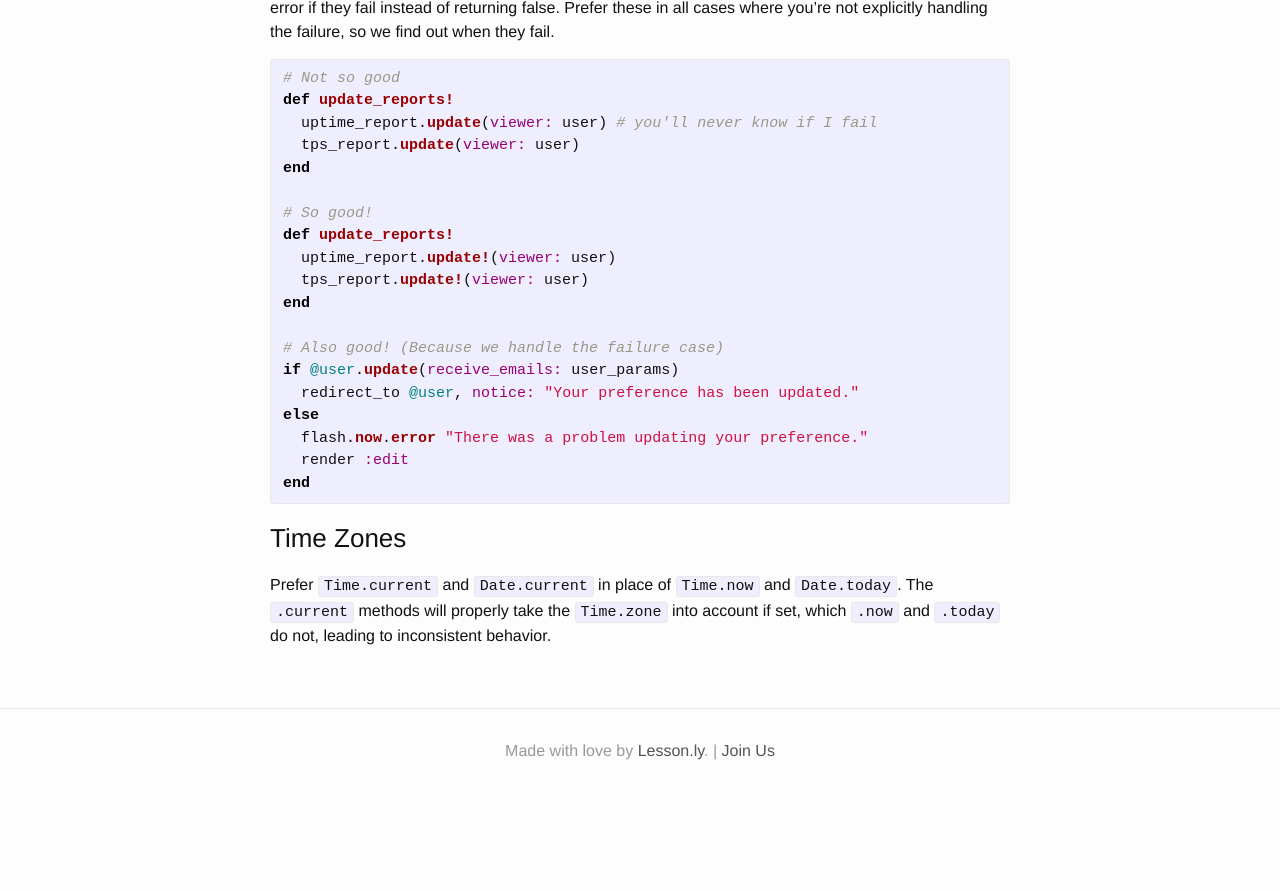
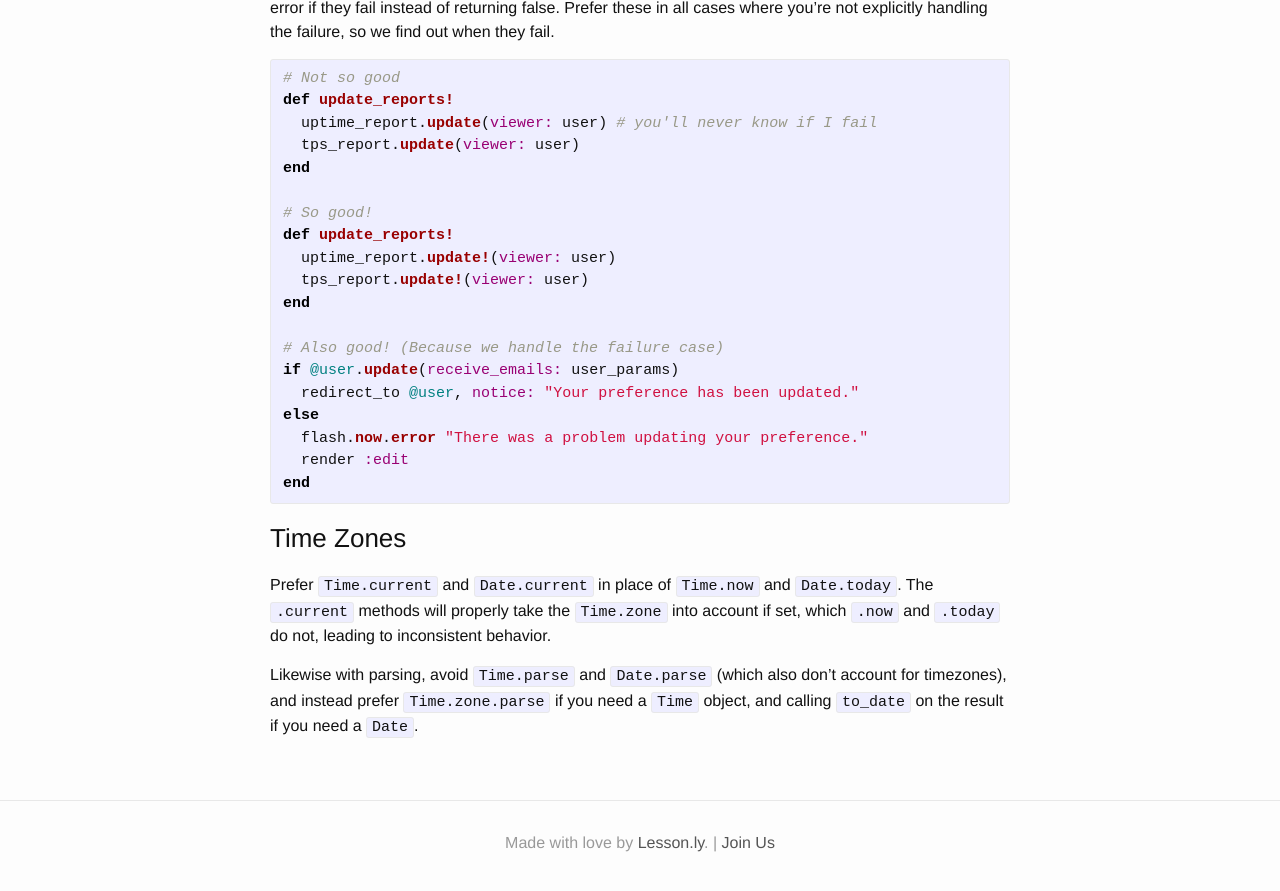
Before and after one commit to isabella232/lessonly.github.io, a Jekyll site: the page built from rails-style-guide.md, in a window 1280 px wide and 900 px high, scrolled down 1553 px. Shown: the top 891 px of the window. Built offline with Jekyll 4.4.1, drawn with Linux system fonts in a browser that asks for light colours; before the commit the page ends 2361 px from its top, so only the background shows below that.

Commit message:
Timezone parsing advice

```diff
--- a/rails-style-guide.md
+++ b/rails-style-guide.md
@@ -89,3 +89,5 @@ end
 ### Time Zones
 
 Prefer `Time.current` and `Date.current` in place of `Time.now` and `Date.today`. The `.current` methods will properly take the `Time.zone` into account if set, which `.now` and `.today` do not, leading to inconsistent behavior.
+
+Likewise with parsing, avoid `Time.parse` and `Date.parse` (which also don’t account for timezones), and instead prefer `Time.zone.parse` if you need a `Time` object, and calling `to_date` on the result if you need a `Date`.
```
